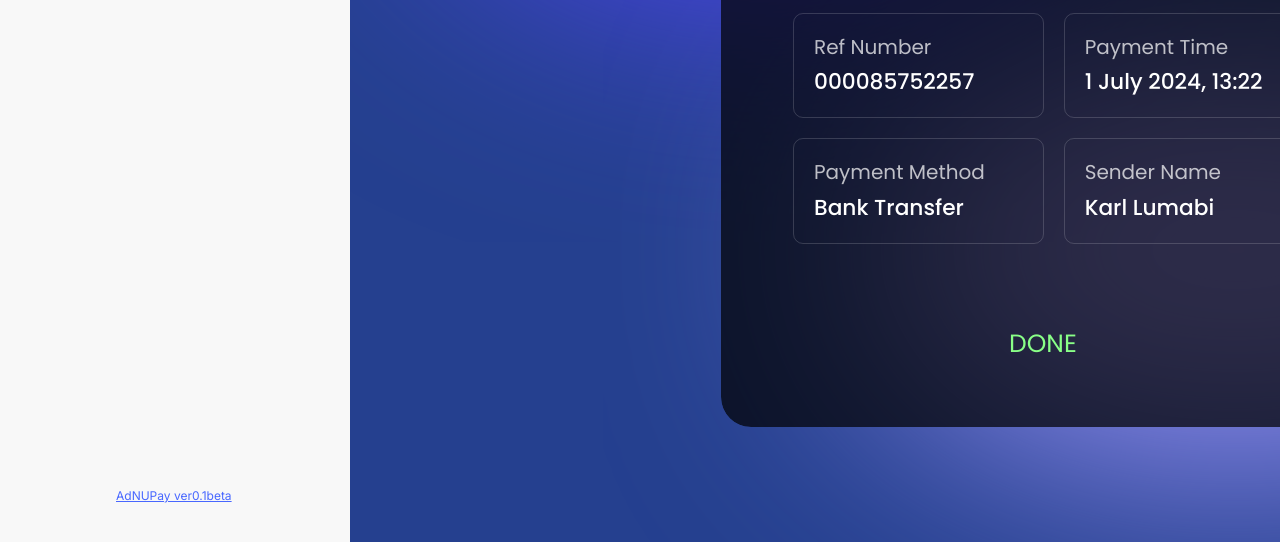
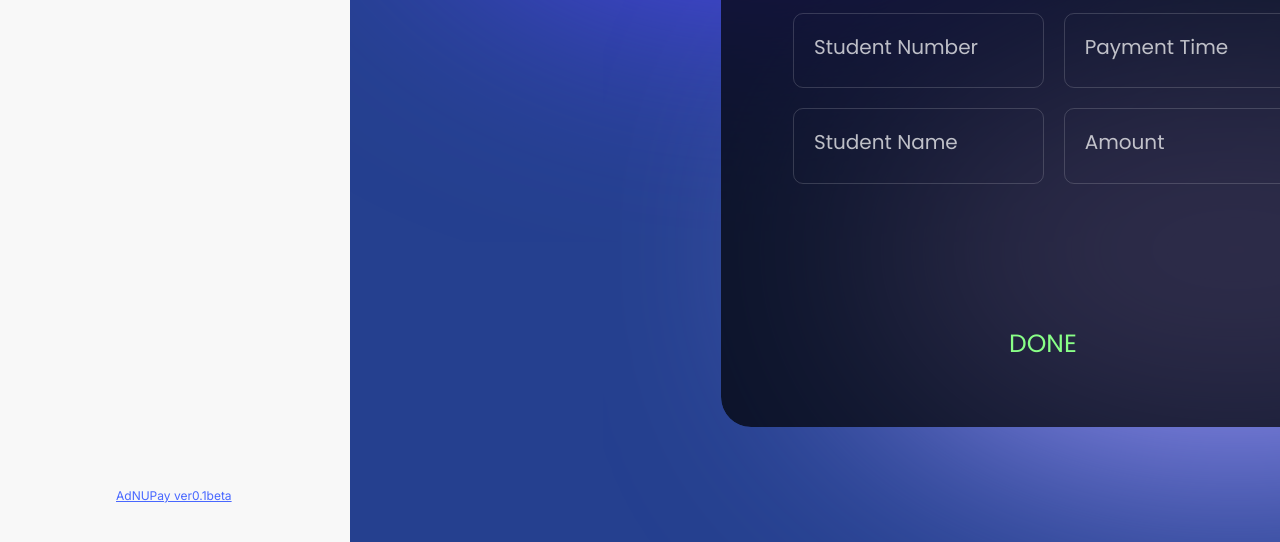
Before and after one commit to PeterJornales/AdNU-Pay, a website built with Parcel: page reciept.html in a window 1280 px wide. Shown: the part 575-1117 px from the top of the page. Built offline with nearby package versions, Linux system fonts and the light colour scheme.

Commit message:
Update reciept.html

```diff
--- a/reciept.html
+++ b/reciept.html
@@ -3,7 +3,6 @@
 <head>
   <meta charset="utf-8" />
   <meta name="viewport" content="initial-scale=1, width=device-width" />
-
   <link rel="stylesheet" href="./global.css" />
   <link rel="stylesheet" href="./reciept.css" />
   <link
@@ -27,7 +26,6 @@
   <div class="reciept">
     <div class="payment-success">
       <img class="grad-icon8" alt="" src="./public/grad.svg" />
-
       <div class="extra8">
         <div class="payment17">Payment</div>
         <img
@@ -36,45 +34,41 @@
           src="./public/profile@2x.png"
           id="profileIcon"
         />
-
         <div class="welcome3">Welcome, KARL!</div>
         <div class="extra-child5"></div>
       </div>
       <div class="queue-confirmation3">
         <div class="container-credits1">
           <img class="box-icon2" alt="" src="./public/box1.svg" />
-
           <div class="payment-details1">
             <div class="row-11">
               <div class="payment-detail4">
-                  <div class="ref-number">Ref Number</div>
-                  <div class="div12">000085752257</div>
+                <div class="ref-number">Student Number</div>
+                <div class="div12" id="studentNumber"></div>
               </div>
               <div class="payment-detail4">
                 <div class="ref-number">Payment Time</div>
-                  <div class="div12">1 July 2024, 13:22</div>
+                <div class="div12" id="paymentDate"></div>
               </div>
             </div>
             <div class="row-11">
               <div class="payment-detail4">
-                  <div class="ref-number">Payment Method</div>
-                  <div class="bank-transfer">Bank Transfer</div>
+                <div class="ref-number">Student Name</div>
+                <div class="bank-transfer" id="studentName"></div>
               </div>
               <div class="payment-detail4">
-                  <div class="ref-number">Sender Name</div>
-                  <div class="bank-transfer">Karl Lumabi</div>
+                <div class="ref-number">Amount</div>
+                <div class="bank-transfer" id="amount"></div>
               </div>
             </div>
           </div>
           <div class="done1" id="dONEText">DONE</div>
           <div class="amount3">
             <div class="total-payment">Total Payment</div>
-              <div class="div13">₱ 12,500.00</div>
+            <div class="div13" id="totalPayment"></div>
           </div>
         </div>
-          <div class="your-payment-has">
-            Your payment has been successfully done
-          </div>
+        <div class="your-payment-has">Your payment has been successfully done</div>
       </div>
       <b class="payment-success1">Payment Success!</b>
       <div class="payment-success-child"></div>
@@ -167,6 +161,13 @@
         window.location.href = "./dashboard.html";
       });
     }
+
+    // Fetching data from local storage and displaying it
+    document.getElementById("studentNumber").textContent = localStorage.getItem("studentNumber");
+    document.getElementById("amount").textContent = localStorage.getItem("amount");
+    document.getElementById("studentName").textContent = localStorage.getItem("studentName");
+    document.getElementById("paymentDate").textContent = localStorage.getItem("date");
+    document.getElementById("totalPayment").textContent = "₱ " + localStorage.getItem("amount");
   </script>
 </body>
 </html>
```
Lines whose indentation alone changed are shown as unchanged.
